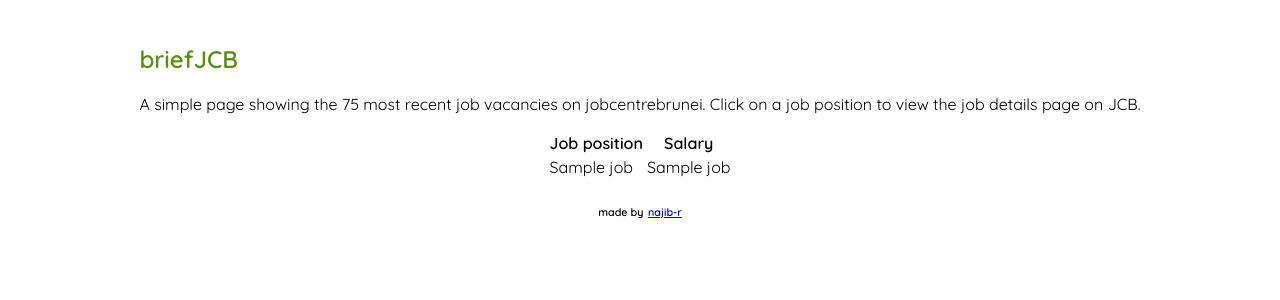
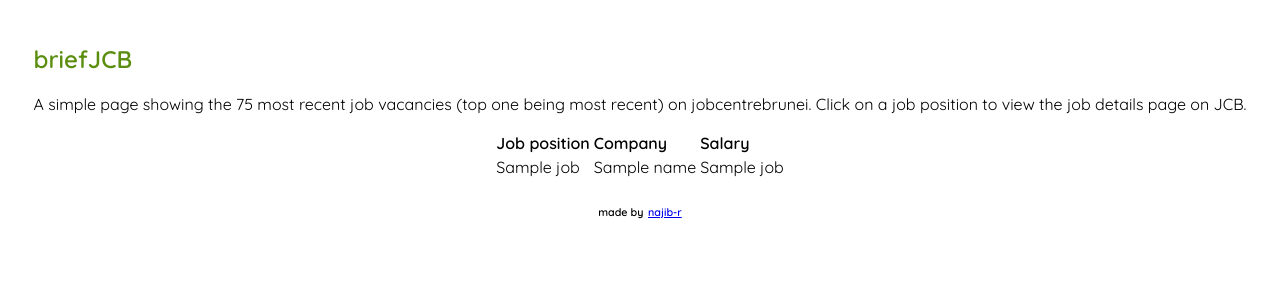
Before and after one commit to najib-r/brief-jcb, a Flask app: template templates/index.html in a window 1280 px wide. Shown: the top 300 px of the page. Run offline with Flask 2, Linux system fonts and the light colour scheme; the template is opened without the code that fills it: most values are stand-ins (such as "Sample title", 1, 10 or a date in 2020).

Commit message:
Add company names

```diff
--- a/app.py
+++ b/app.py
@@ -1,6 +1,6 @@
 from flask import Flask, render_template, request, redirect, session
 from flask_session import Session
-from scrape import pyJobnumberSearch, pyJobdetailsFetch, pyJoblinksfetch
+from scrape import pyJobnumberSearch, pyJobdetailsFetch, pyJoblinksfetch, pyJobcompanyNames
 
 
 app = Flask(__name__)
@@ -11,7 +11,8 @@
     number = pyJobnumberSearch(default)
     jobs = pyJobdetailsFetch(default)
     links = pyJoblinksfetch(default)
-    return render_template("index.html", number=number, jobs=jobs, links=links)
+    names = pyJobcompanyNames(default)
+    return render_template("index.html", number=number, jobs=jobs, links=links, names=names)
 
 if __name__ == '__main__':
     app.run()
--- a/static/style.css
+++ b/static/style.css
@@ -41,3 +41,11 @@
     color:rgb(91, 142, 15);
     font-weight: 600;
 }
+
+th, td {
+    max-width: 350px;
+}
+
+th {
+    text-align: left;
+}
--- a/templates/index.html
+++ b/templates/index.html
@@ -9,6 +9,7 @@
         <thead>
             <tr>
                 <th>Job position</th>
+                <th>Company</th>
                 <th>Salary</th>
             </tr>
         </thead>
@@ -16,6 +17,7 @@
             {% for job in jobs %}
             <tr>
                 <td><a href="{{ links[loop.index0] }}" class="links" target="_blank" rel="noopener noreferrer">{{ job }}</a></td>
+                <td>{{ names[loop.index0] }}</td>
                 <td>{{ jobs[job] }}</td>
             </tr>
             {% endfor %}
--- a/templates/layout.html
+++ b/templates/layout.html
@@ -10,7 +10,7 @@
 <body>
     <div class="header">
         <h2>briefJCB</h2>
-        <p>A simple page showing the 75 most recent job vacancies on jobcentrebrunei. Click on a job position to view the job details page on JCB.</p>
+        <p>A simple page showing the 75 most recent job vacancies (top one being most recent) on jobcentrebrunei. Click on a job position to view the job details page on JCB.</p>
     </div>
     <div class="content">
         {% block main %}{% endblock %}
```
Also changed, not shown: scrape.py (+13 -0 lines), 1 other file.
